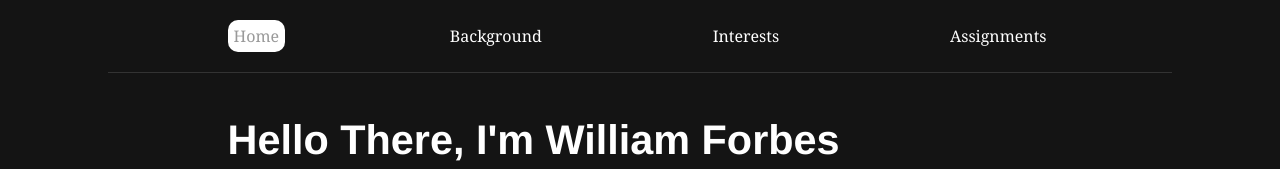
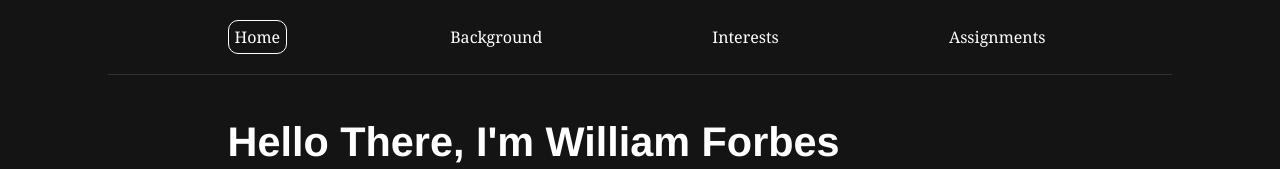
Before and after one commit to forbesw17/CSCI-4710, a plain HTML site: page HW2/index.html in a window 1280 px wide. In both pictures the pointer is over the item "Home". Shown: the top 169 px of the page. Drawn offline with Linux system fonts and the light colour scheme.

Commit message:
Updated nav styles

```diff
--- a/HW2/index.css
+++ b/HW2/index.css
@@ -35,7 +35,13 @@ nav > ul {
 
 nav > ul > li {
   padding-inline: 6px;
+  border: 1px solid #141414;
   border-radius: 10px;
+}
+
+nav > ul > li:hover {
+  background-color: #141414;
+  border: 1px solid white;
 }
 
 a {
@@ -47,12 +53,12 @@ a {
   background-color: white;
 }
 
+.li-active:hover > a {
+  color: white;
+}
+
 .a-active {
   color: black;
-}
-
-a:hover {
-  color: #999999;
 }
 
 .content-container {
```
